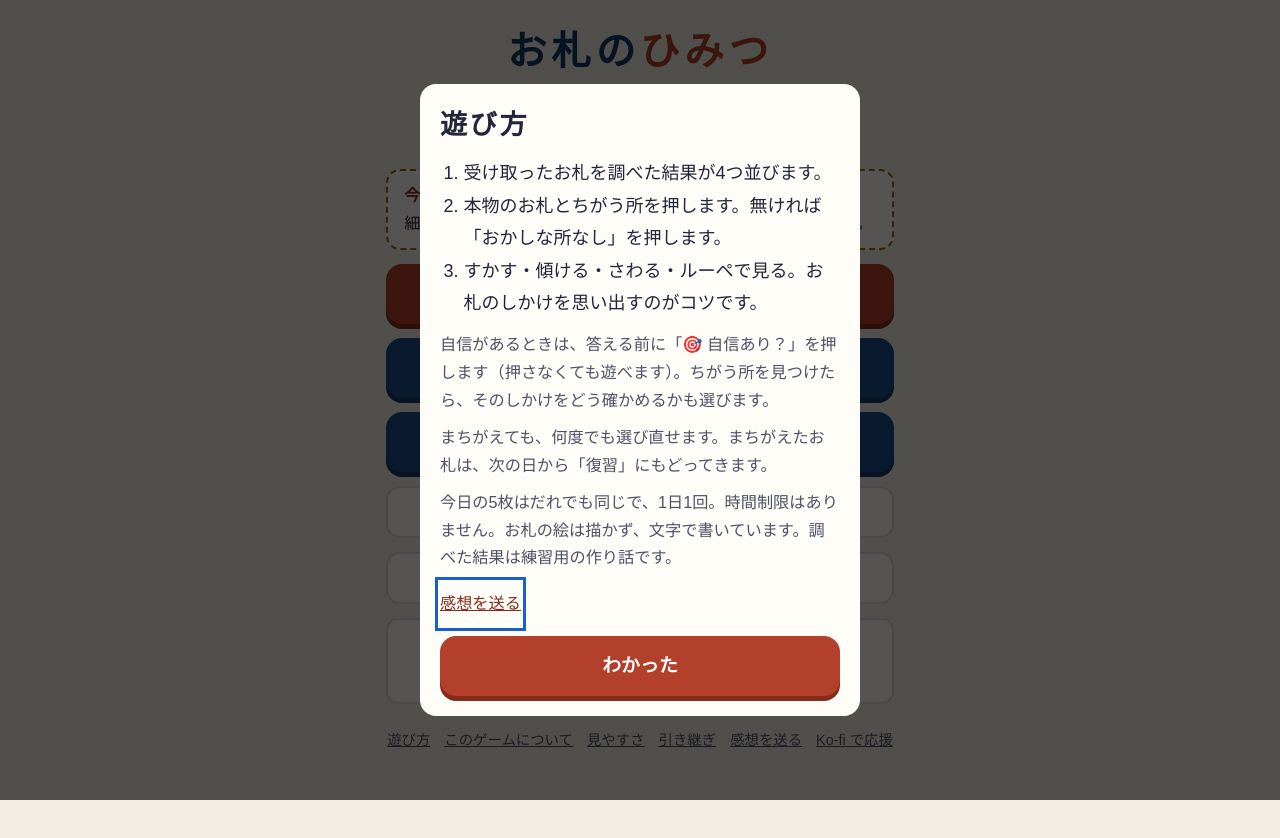
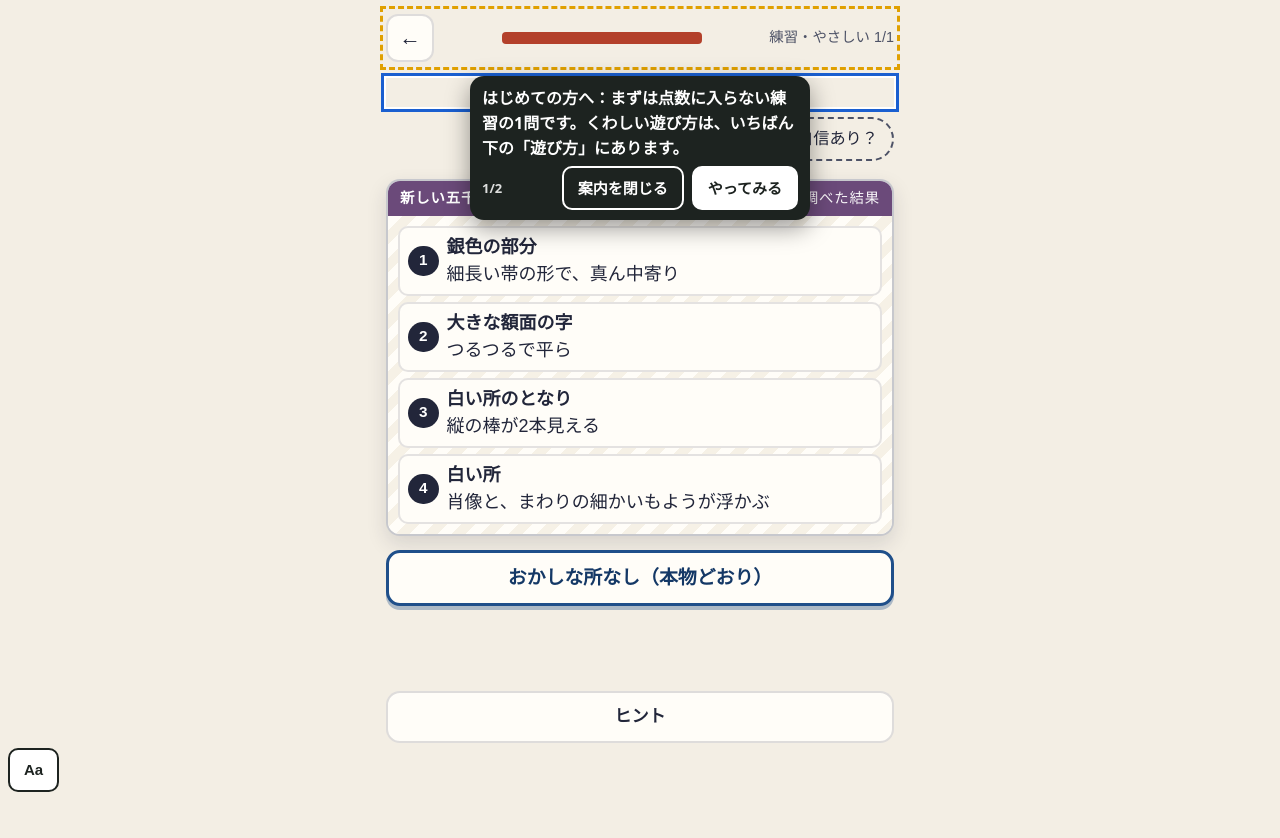
Before and after one commit to satou-aaaaa/osatsu-himitsu, a plain HTML site: page index.html in a window 1280 px wide. Drawn offline with Linux system fonts and the light colour scheme.

Commit message:
ひな形の共通部品を写す（shared-workflows c33e3ce） (#10)
Co-authored-by: template-sync <41898283+github-actions[bot]@users.noreply.github.com>

```diff
--- a/index.html
+++ b/index.html
@@ -356,7 +356,8 @@ html.a11y-say body{padding-bottom:calc(64px + env(safe-area-inset-bottom,0px))!i
 //      （incidents/2026-11-21-hand-copied-helpers-drift.md）。
 //      あわせて、はじめて遊ぶ人への案内（吹き出し Core.coach）を足した。長い「遊び方」の窓の代わりに、練習の1問を遊びながら
 //      その場で一言ずつ教える（NN/g「Mobile Instructional Overlays」・Andersen ほか CHI 2012「The Impact of Tutorials on Games of Varying Complexity」）。
-//   3: 2026-11-22 吹き出しを出しているあいだ 0.4 秒ごとに場所を測り直す（古い場所に残って押す所を隠すことがあった）。ボタンの字を「案内を閉じる」に
+//   3: 2026-11-22 吹き出しを出しているあいだ 0.4 秒ごとに場所を測り直す（古い場所に残って押す所を隠すことがあった）。ボタンの字を「案内を閉じる」に。
+//      段の wait（その所が出るまで待つ）を足した。全ゲームの「はじめての練習」を sync-template の migrateFirstPlay が足すため
 //   2: 2026-11-22 感想フォームのゲーム名を、渡さなければ題（<title>）から入れる。sync-template が全ゲームを game-core に切り替える（migrateCore）ため
 // 決まり: 外へ通信しない。ゲームの関数の名前（toast・buzz など）は上書きしない（Core.toast などで呼ぶ）。
 (function () {
@@ -442,6 +443,7 @@ html.a11y-say body{padding-bottom:calc(64px + env(safe-area-inset-bottom,0px))!i
   //   sel   …… 吹き出しを付ける所。まだ画面に無いあいだは待つ（ゲームが画面を作り直しても付け直す）
   //   until …… その所が画面に出たら次へ進む（答えた・正解した など）。無ければ sel を押したら次へ
   //   button …… 押すと次へ進むボタンの字（読むだけの吹き出し）
+  //   wait  …… その所が画面に出るまで、この吹き出しは出さずに待つ（答えたあとにだけ「次へ」を指す など）
   //   pos   …… "below"（既定）か "above"。その側に場所が無ければ、ページを少し動かして場所を空ける（読む所を隠さないため）
   // 吹き出しは押す所を隠さない（上か下の空いたほうに出す）。「案内を閉じる」と Esc でいつでもやめられる。
   const coach = (() => {
@@ -476,7 +478,7 @@ html.a11y-say body{padding-bottom:calc(64px + env(safe-area-inset-bottom,0px))!i
       while (steps && i < steps.length && steps[i].until && find(steps[i].until)) i++;
       if (!steps) return;
       if (i >= steps.length) return stop(true);
-      const st = steps[i], el = find(st.sel);
+      const st = steps[i], el = st.wait && !find(st.wait) ? null : find(st.sel);
       if (!el) { box.hidden = true; mark(null); return; }
       box.hidden = false; mark(el);
       const fresh = shown !== i;
@@ -933,7 +935,7 @@ function home() {
   $("go-cal").onclick = () => cal();
   $("go-ach").onclick = achView;
   bindFooter();
-  if (!s.tut) openHow();
+  if (!s.tut) firstPlay();
 }
 function practiceMenu() {
   app.innerHTML = `<header><button class="icon" id="back" aria-label="もどる">←</button><h1>練習<small>今日の記録には入りません（しかけ帳には載ります）</small></h1></header>
@@ -944,6 +946,31 @@ function practiceMenu() {
   document.querySelectorAll(".lv button").forEach((b) => (b.onclick = () => startRun("p", +b.dataset.t)));
   bindFooter(); toTop();
 }
+// first-play:begin（shared-workflows の scripts/sync-template.mjs が足した。直すときはひな形を直す）
+// はじめての人：長い「遊び方」の窓を出さず、点数に入らない練習の1問を遊びながら、吹き出しで一言ずつ教える（game-core の Core.coach）。
+// 「見た」は始めたその場で残す（途中でやめても、次からはふつうに始まる。くわしい遊び方はいつでもいちばん下の「遊び方」から）
+const FIRST_STEPS = [
+  { sel: "#app h1", button: "やってみる", text: "はじめての方へ：まずは点数に入らない練習の1問です。くわしい遊び方は、いちばん下の「遊び方」にあります。" },
+  { sel: "#next", wait: ".verdict", text: "できました。わけを読んだら、ここを押して進みます。" },
+];
+function firstPlay() {
+  save((s) => { s.tut = true; });
+  // 練習の入り口を開いて、いちばん上（いちばんやさしい）を押す。無ければ前の形（遊び方の窓）にもどす
+  practiceMenu();
+  const b = document.querySelector(".lv button");
+  if (!window.Core || !Core.coach || !b) { home(); return openHow(); }
+  b.click();
+  // 練習は1問だけにする（数を減らしてから描き直す）。問題の数を決めているゲーム（読み直しで数のちがう回を捨てる）は、元の数のまま
+  const keep = JSON.stringify((load().runs || {}).p || null);
+  save((s) => { const r = s.runs && s.runs.p; if (r && Array.isArray(r.list)) r.list = r.list.slice(0, 1); });
+  if (keep !== "null" && !(load().runs || {}).p) save((s) => { s.runs.p = JSON.parse(keep); });
+  play();
+  const seen = (q) => { const e = document.querySelector(q); return !!e && e.getBoundingClientRect().height > 0; };
+  FIRST_STEPS[0].sel = ["#app h1","#app header","#app"].find(seen) || "#app";
+  // 案内を閉じた（Esc も）ら、1問の練習の途中経過を残さずにホームへ（ふだんの練習の「続きから」を出さない）
+  Core.coach.start(FIRST_STEPS, { home, onEnd: (done) => { if (done === false) { save((s) => { const r = s.runs && s.runs.p; if (r && !(r.res || []).length) delete s.runs.p; }); home(); } } });
+}
+// first-play:end
 function startRun(mode, opt) {
   const k = todayKey(); let ng = false;
   save((s) => {
```
Also changed, not shown: qa/run.mjs (+6 -5 lines).
